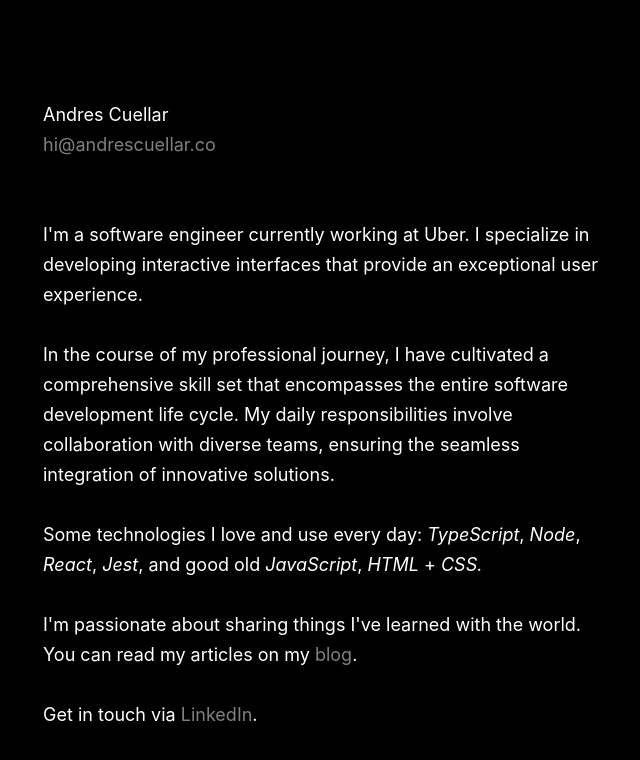
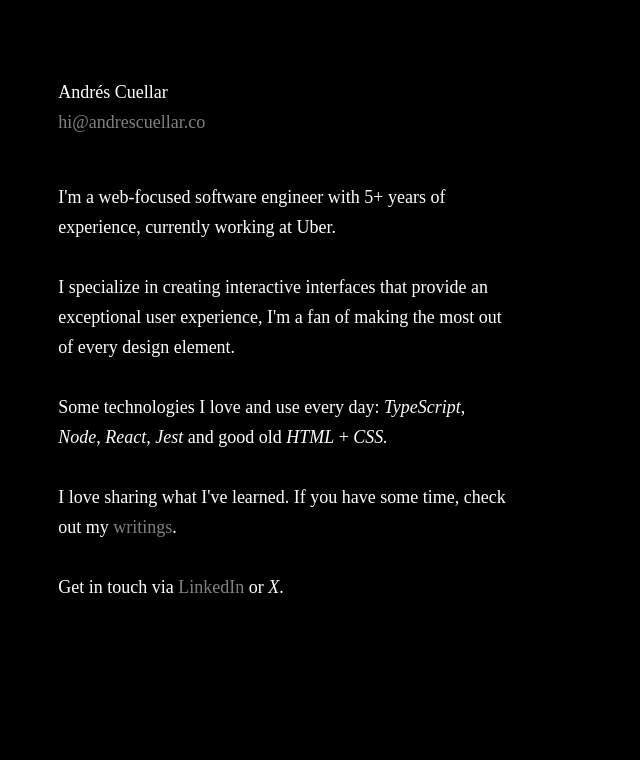
Before and after one commit to andrescuco/andrescuco-static, a plain HTML site: page index.html in a window 1280 px wide. Shown: the whole page, without its empty margins (57-697 px from the left). Drawn offline with Linux system fonts and the light colour scheme.

Commit message:
Update content / writings page

```diff
--- a/index.html
+++ b/index.html
@@ -2,111 +2,49 @@
 <html lang="en">
   <head>
     <meta charset="UTF-8" />
+    <meta name="viewport" content="width=device-width, initial-scale=1.0" />
     <link rel="icon" type="image/svg+xml" href="favicon.svg" />
-    <meta name="viewport" content="width=device-width, initial-scale=1.0" />
-    <title>Andres Cuellar</title>
-    <style>
-      :root {
-        background: #000;
-        color: #fff;
-        font-family: Inter, "Inter UI", "Inter-Regular",
-          -apple-system, BlinkMacSystemFont, "Segoe UI", Roboto, Oxygen, Ubuntu,
-          Cantarell, "Open Sans", "Helvetica Neue", sans-serif, "Sans Serif",
-          Icons;
-        font-size: 18px;
-        line-height: 30px;
-      }
-      *,
-      ::after,
-      ::before {
-        box-sizing: border-box;
-        padding: 0;
-        margin: 0;
-        background: 0 0;
-        text-decoration: none;
-        outline: 0;
-        font-family: inherit;
-        font-size: inherit;
-        line-height: inherit;
-        font-weight: inherit;
-        font-style: inherit;
-        color: inherit;
-        border: none;
-        list-style: none;
-        -moz-osx-font-smoothing: grayscale;
-        -webkit-font-smoothing: antialiased;
-      }
-      body {
-        padding: 10vw;
-      }
-      @media (min-width: 1000px) {
-        body {
-          padding: 100px;
-        }
-      }
-      main {
-        max-width: 50ch;
-      }
-      p:not(:last-child) {
-        margin-bottom: 30px;
-      }
-      .contact {
-        margin-bottom: 60px;
-        display: inline-block;
-      }
-      a {
-        opacity: 0.5;
-      }
-      a:hover {
-	text-decoration: underline;
-      }
-      @media screen and (max-width: 750px) {
-        .contact {
-          margin-bottom: 30px;
-        }
-      }
-      i {
-        font-style: italic;
-      }
-    </style>
+    <link rel="stylesheet" type="text/css" href="styles.css">
+    <title>Andrés Cuellar</title>
   </head>
   <body>
     <main>
-      <h1>Andres Cuellar</h1>
-      <a class="contact" href="mailto:hi@andrescuellar.co"
-        >hi@andrescuellar.co</a
-      >
+      <div class="heading">
+        <h1>Andrés Cuellar</h1>
+        <a href="mailto:hi@andrescuellar.co"
+          >hi@andrescuellar.co</a
+        >
+      </div>
+
       <p>
-        I'm a software engineer currently working at Uber. I specialize in
-        developing interactive interfaces that provide an exceptional user
-        experience.
+        I'm a web-focused software engineer with 5+ years of experience,
+        currently working at Uber.
       </p>
 
       <p>
-	In the course of my professional journey, I have cultivated a
-	comprehensive skill set that encompasses the entire software development life
-	cycle. My daily responsibilities involve collaboration with diverse teams,
-	ensuring the seamless integration of innovative solutions.
+        I specialize in creating interactive interfaces that provide an
+        exceptional user experience, I'm a fan of making the most out of
+        every design element.
       </p>
 
       <p>
-        Some technologies I love and use every day: <i>TypeScript</i>,
-        <i>Node</i>, <i>React</i>, <i>Jest</i>, and good old <i>JavaScript</i>,
-        <i>HTML</i> + <i>CSS.</i>
+        Some technologies I love and use every day:
+        <i>TypeScript</i>, <i>Node</i>, <i>React</i>, <i>Jest</i> and good
+        old <i>HTML</i> + <i>CSS.</i>
       </p>
 
       <p>
-        I'm passionate about sharing things I've learned with the world. You
-        can read my articles on my <a href="https://medium.com/@andrescuco"
-        target="_blank">blog</a>.
+        I love sharing what I've learned. If you have some time, check out my
+        <a href="/writings">writings</a>.
       </p>
+
       <p>
         Get in touch via
         <a
           target="_blank"
           href="https://www.linkedin.com/in/andrescuco/"
           >LinkedIn</a
-        >.
+        > or <i>X</i>.
       </p>
     </main>
   </body>
--- /dev/null
+++ b/styles.css
@@ -0,0 +1,66 @@
+:root {
+  background: #000;
+  color: #fff;
+  font-size: 18px;
+  line-height: 30px;
+}
+
+*,
+::after,
+::before {
+  box-sizing: border-box;
+  padding: 0;
+  margin: 0;
+  background: 0 0;
+  text-decoration: none;
+  outline: 0;
+  font-family: inherit;
+  font-size: inherit;
+  line-height: inherit;
+  font-weight: inherit;
+  font-style: inherit;
+  color: inherit;
+  border: none;
+  list-style: none;
+  -moz-osx-font-smoothing: grayscale;
+  -webkit-font-smoothing: antialiased;
+}
+
+body {
+  padding: 6vw 9vw 9vw 9vw;
+}
+
+main {
+  max-width: 50ch;
+}
+
+p:not(:last-child) {
+  margin-bottom: 30px;
+}
+
+a {
+  opacity: 0.5;
+}
+
+a:hover {
+  text-decoration: underline;
+}
+
+@media screen and (max-width: 750px) {
+  .contact {
+    margin-bottom: 30px;
+  }
+}
+
+i {
+  font-style: italic;
+}
+
+li {
+  margin-bottom: 30px;
+}
+
+.heading {
+  margin-bottom: 45px;
+  display: inline-block;
+}
```
Also changed, not shown: about.html (deleted, +0 -9 lines), writings.html (added, +22 -0 lines), favicon.svg, 2 other files.
